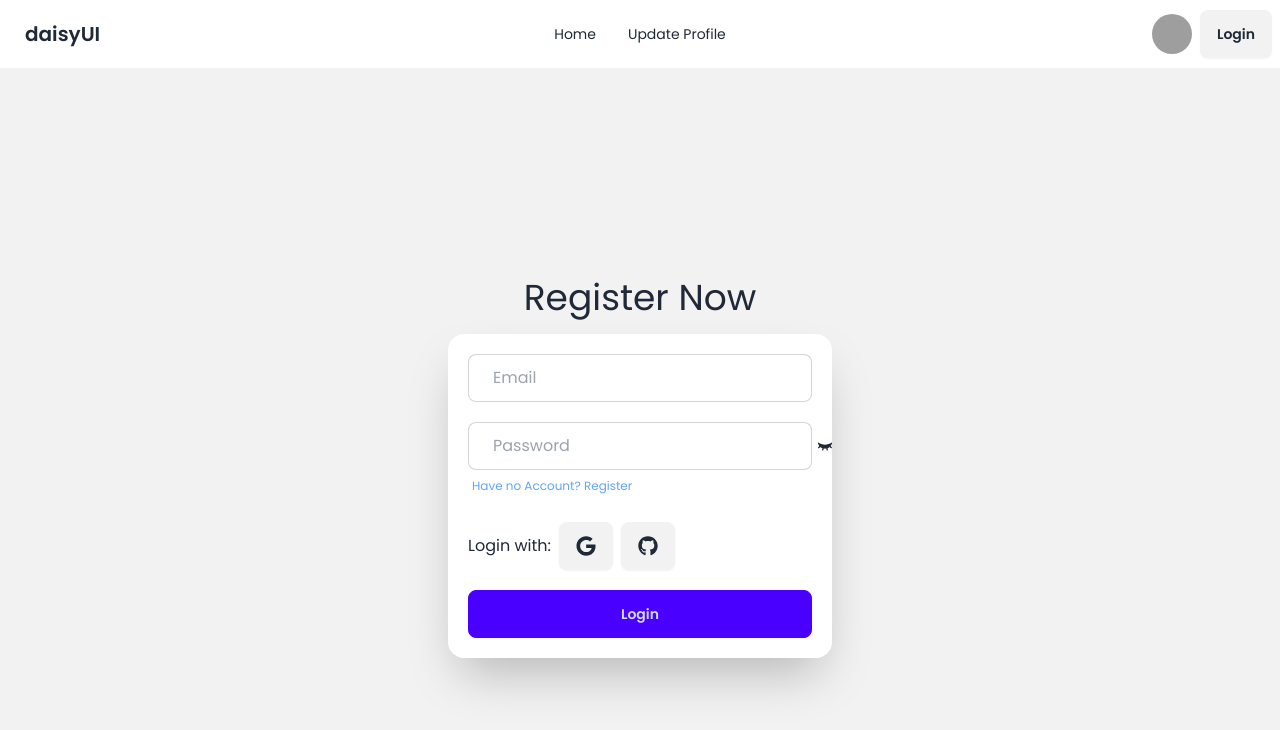
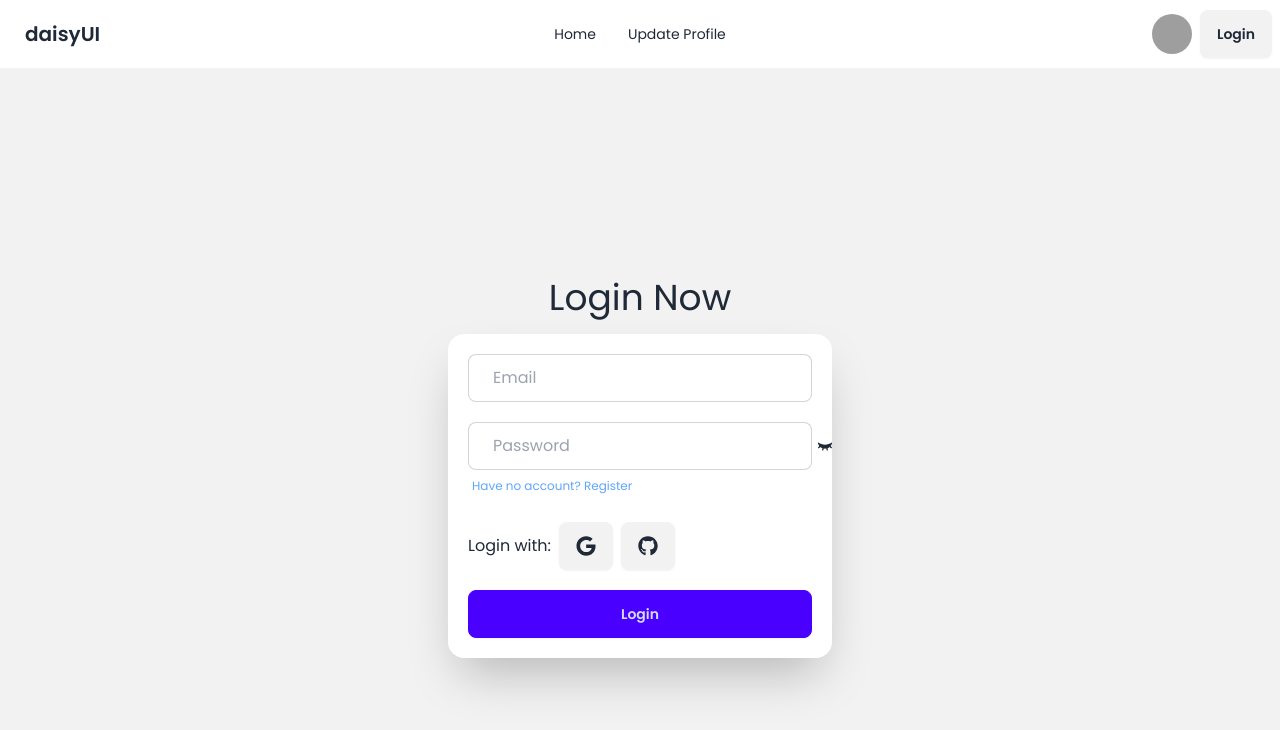
Before and after one commit to Rafiulomar0/real-estate, a React (Vite) app: page /login in a window 1280 px wide. Shown: the top 730 px of the page. Built offline with nearby package versions, Linux system fonts and the light colour scheme; grey boxes are pictures that could not be loaded.

Commit message:
spelling fixed register and login page

```diff
--- a/src/layout/Login/Login.jsx
+++ b/src/layout/Login/Login.jsx
@@ -23,7 +23,7 @@ const Login = () => {
   return (
     <div className="hero min-h-screen bg-base-200">
       <div className="hero-content flex flex-col">
-        <h2 className="text-4xl">Register Now</h2>
+        <h2 className="text-4xl">Login Now</h2>
         <div className="shadow-2xl bg-base-100 rounded-2xl">
           <form className="p-5 w-64 md:w-96 space-y-5" onSubmit={handleSubmit}>
             <div className="form-control">
@@ -64,7 +64,7 @@ const Login = () => {
                   to="/register"
                   className="label-text-alt link link-hover text-blue-400"
                 >
-                  Have no Account? Register
+                  Have no account? Register
                 </Link>
               </label>
             </div>
--- a/src/layout/Register/Register.jsx
+++ b/src/layout/Register/Register.jsx
@@ -84,7 +84,7 @@ const Register = () => {
                   to="/login"
                   className="label-text-alt link link-hover text-blue-400"
                 >
-                  Already have an Account? Login
+                  Already have an account? Login
                 </Link>
               </label>
             </div>
```
